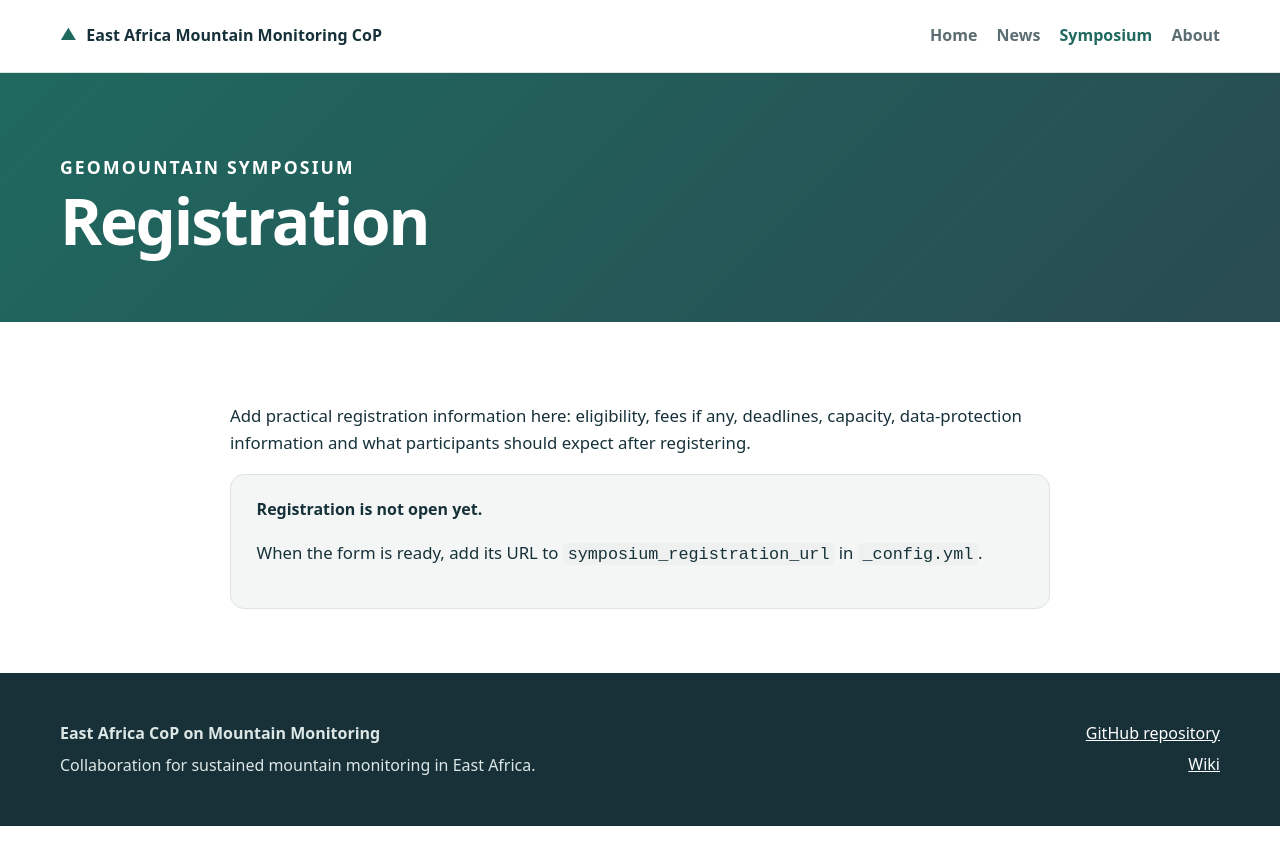
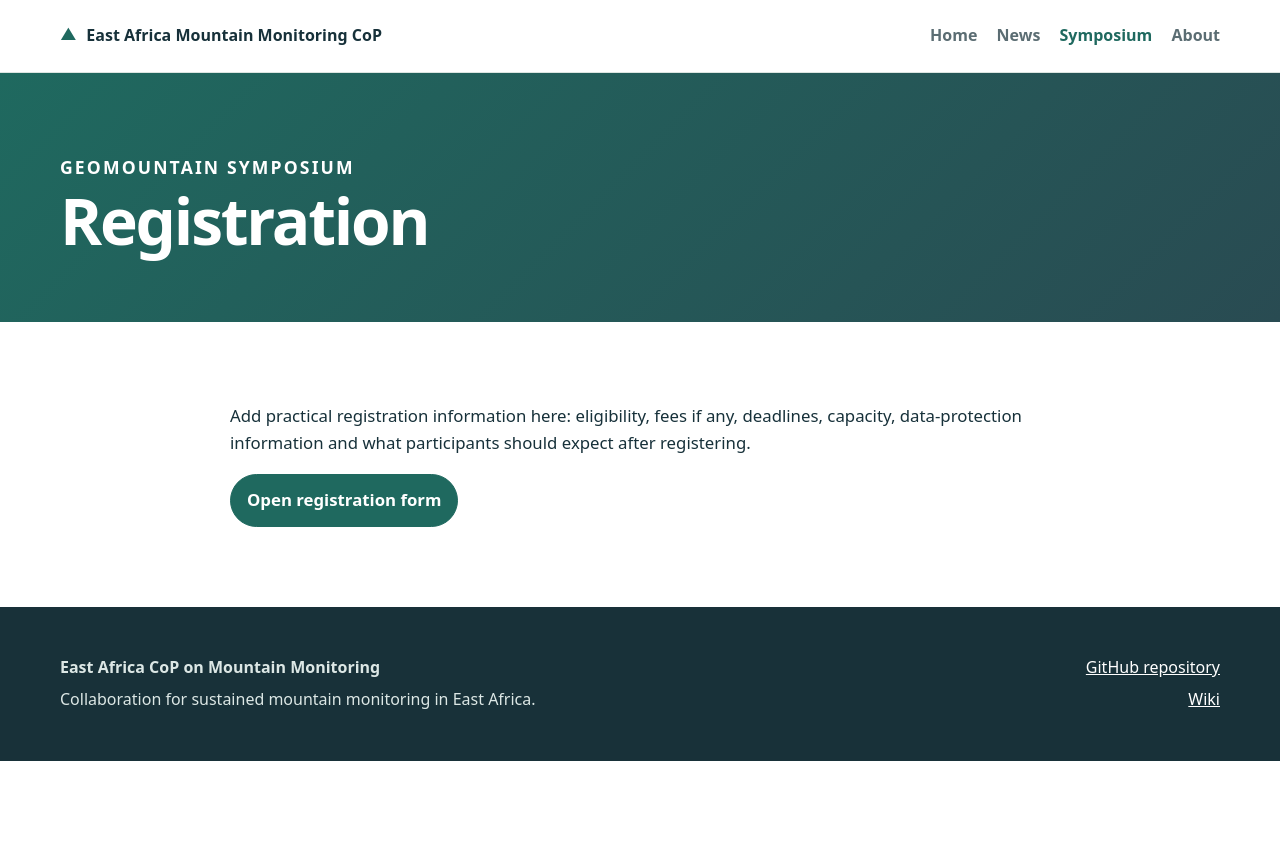
Before and after one commit to east-africa-mountain-monitoring-cop/east-africa-mountain-monitoring-cop.github.io, a Jekyll site: the page built from symposium/registration.md, in a window 1280 px wide. Shown: the top 865 px of the page. Built offline with Jekyll 4.4.1, drawn with Linux system fonts in a browser that asks for light colours.

```diff
--- a/_config.yml
+++ b/_config.yml
@@ -15,7 +15,7 @@ wiki_url: "https://github.com/east-africa-mountain-monitoring-cop/east-africa-mo
 hero_image: "/assets/images/hero/mount-kenya-towards-old-moses.jpeg"
 
 # Optional symposium form links. Leave empty until forms are ready.
-symposium_registration_url: ""
+symposium_registration_url: "https://docs.google.com/forms/d/e/1FAIpQLScyCnqf-l1whtEzzIMwdY3q1Z2tUEN2Q5w8PDN9FZChZCBJrA/viewform"
 symposium_abstract_url: ""
 
 # Optional general contact address.
--- a/assets/css/style.css
+++ b/assets/css/style.css
@@ -174,6 +174,27 @@ img { max-width: 100%; height: auto; }
 .prose h2 { margin-top: 2.4rem; }
 .prose p,
 .prose li { font-size: 1.05rem; }
+
+.empty-state {
+  display: grid;
+  gap: 1rem;
+  margin-top: 1.5rem;
+}
+
+.form-embed-wrap {
+  width: 100%;
+  overflow: hidden;
+  border: 1px solid var(--line);
+  border-radius: var(--radius);
+  background: white;
+}
+
+.google-form-iframe {
+  display: block;
+  width: 100%;
+  min-height: 2800px;
+  border: 0;
+}
 
 .button-row {
   display: flex;
--- a/symposium/registration.md
+++ b/symposium/registration.md
@@ -18,7 +18,10 @@ Add practical registration information here: eligibility, fees if any, deadlines
 <a class="button" href="{{ site.symposium_registration_url }}">Open registration form</a>
 {% else %}
 <div class="empty-state">
-  <strong>Registration is not open yet.</strong>
+  <strong>Registration form</strong>
+  <div class="form-embed-wrap">
+    <iframe class="google-form-iframe" title="GEOMountain Symposium registration form" src="https://docs.google.com/forms/d/e/1FAIpQLScyCnqf-l1whtEzzIMwdY3q1Z2tUEN2Q5w8PDN9FZChZCBJrA/viewform?embedded=true" frameborder="0" marginheight="0" marginwidth="0">Loading…</iframe>
+  </div>
   <p>When the form is ready, add its URL to <code>symposium_registration_url</code> in <code>_config.yml</code>.</p>
 </div>
 {% endif %}
```
